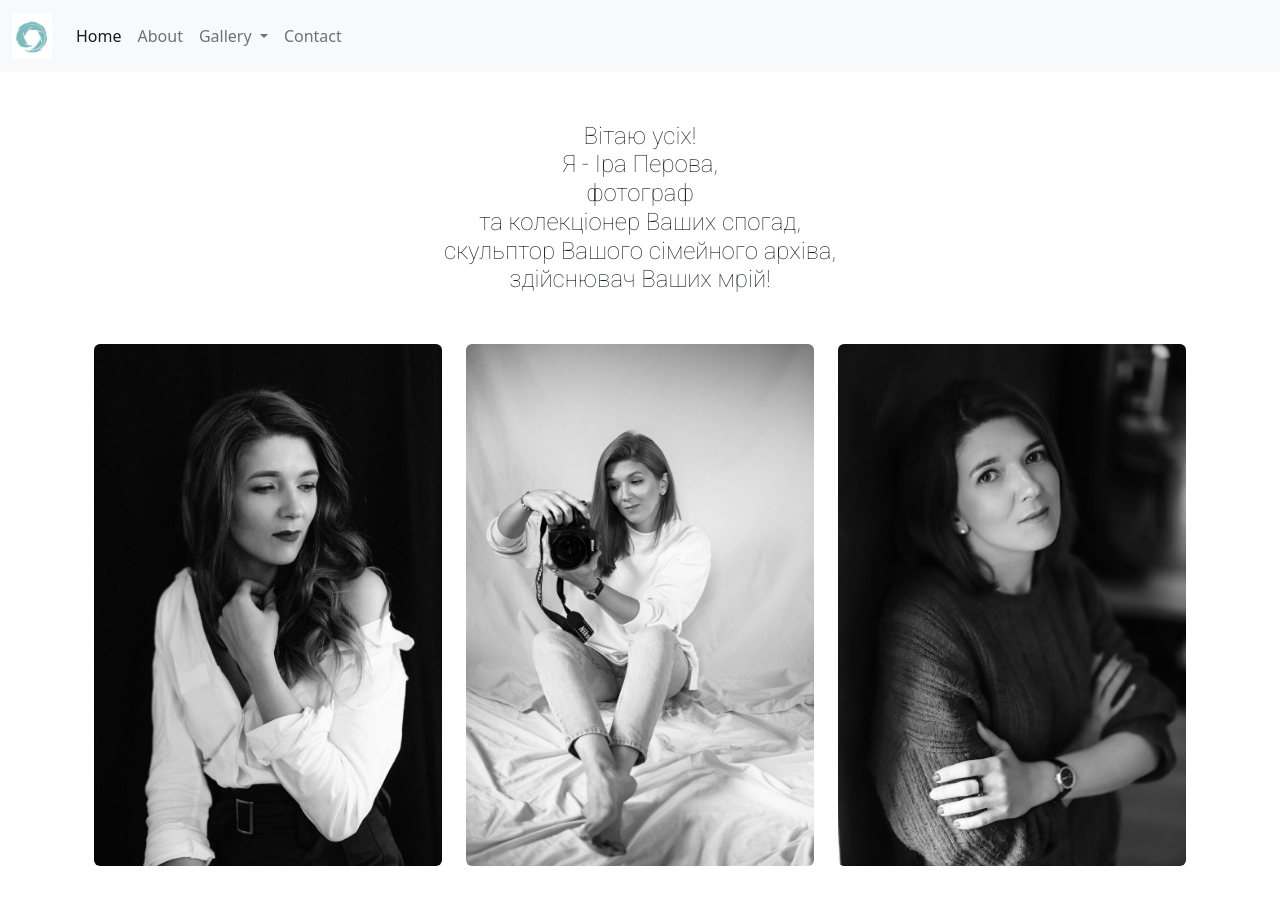
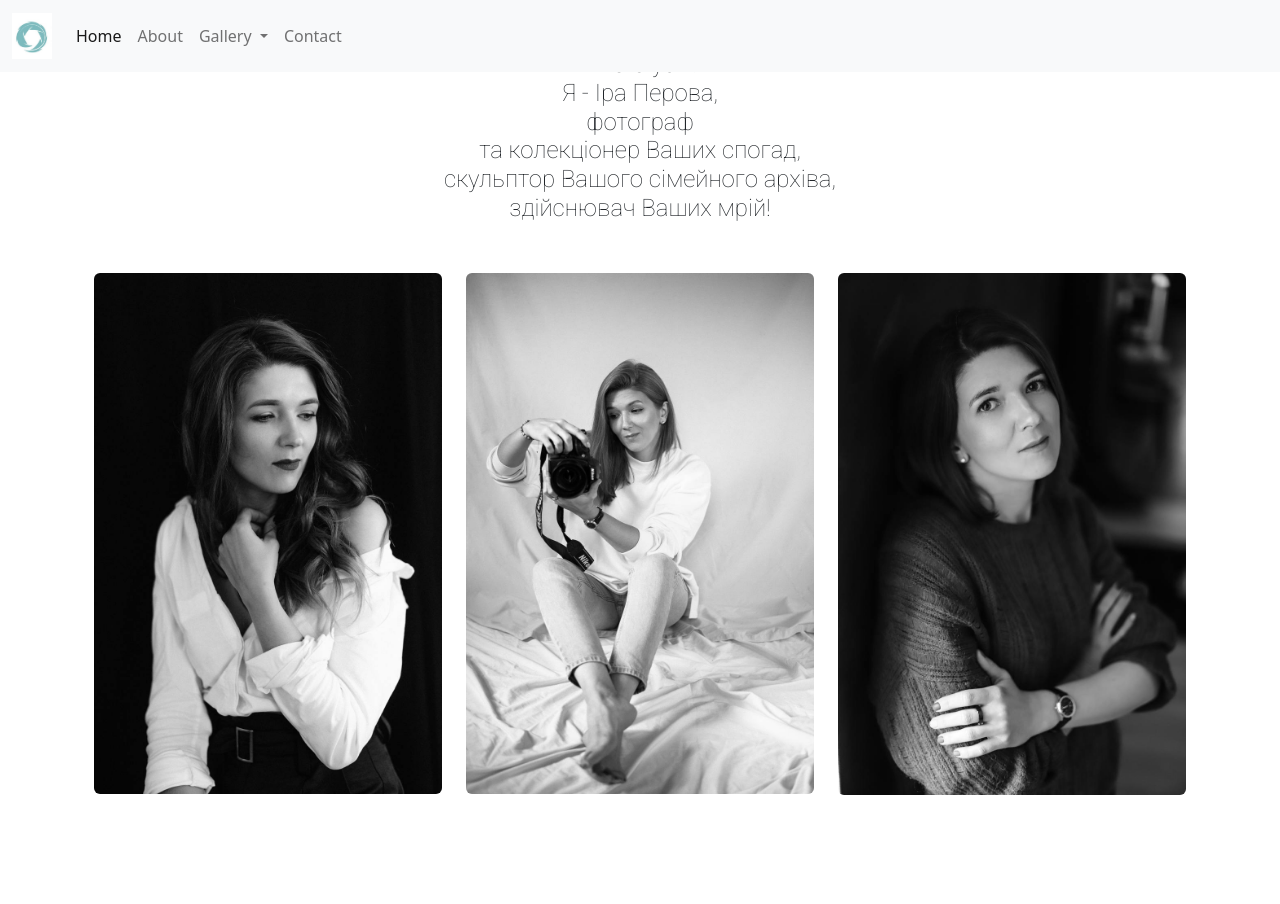
Before and after one commit to sokollya/perova-portfolio, a plain HTML site: page about.html in a window 1280 px wide. After the commit the page ends 843 px from the top, so only its background shows below. Drawn offline with nearby package versions, Linux system fonts and the light colour scheme.

Commit message:
Add fixed-top

```diff
--- a/about.html
+++ b/about.html
@@ -26,7 +26,7 @@
     <title>Ira Perova</title>
   </head>
   <body>
-    <nav class="navbar navbar-expand-lg bg-light">
+    <nav class="navbar fixed-top navbar-expand-lg bg-light">
       <div class="container-fluid">
         <a class="navbar-brand" href="#"
           ><img class="icon" src="pero1.jpg" alt="Фотограф"
```
Also changed, not shown: contact.html (+1 -1 lines), family.html (+1 -1 lines), portfolio.html (+1 -1 lines), portrait.html (+1 -1 lines), wedding.html (+1 -1 lines).
